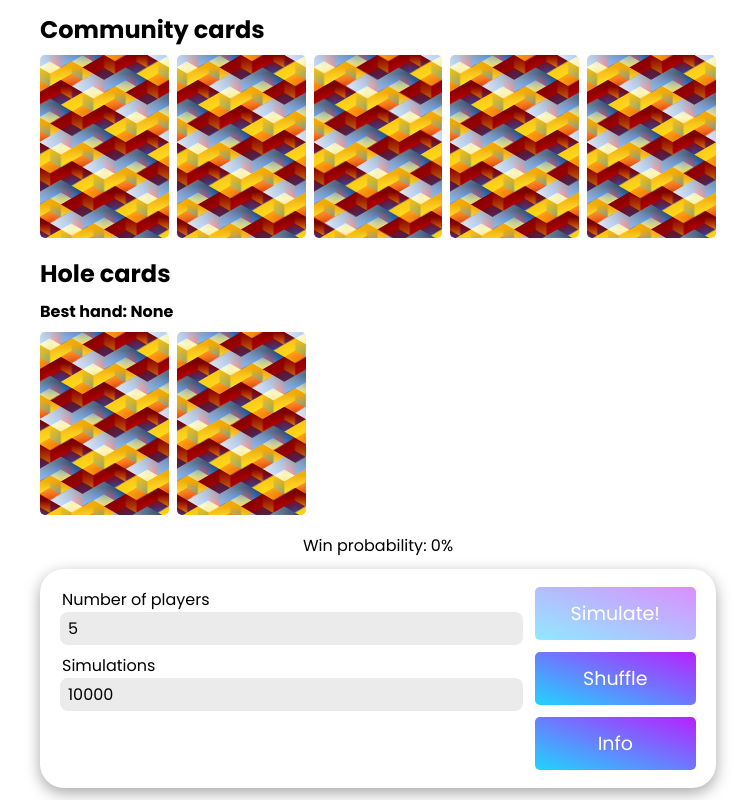
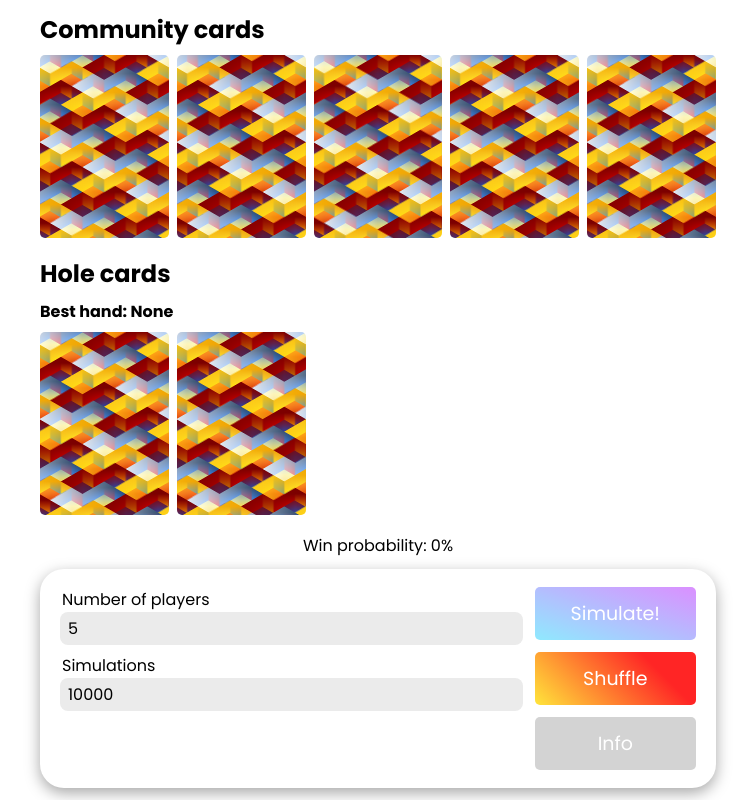
Before and after one commit to mariusbrataas/pokersim, a React (Create React App) app: page / in a window 1280 px wide. Shown: the whole page, without its empty margins (262-1017 px from the left). Built offline with nearby package versions, Linux system fonts and the light colour scheme.

Commit message:
Improve buttons

```diff
--- a/src/App.module.scss
+++ b/src/App.module.scss
@@ -182,7 +182,7 @@
 }
 
 .infoModal {
-  gap: 2px;
+  gap: 2px !important;
 
   ol,
   ul {
--- a/src/App.tsx
+++ b/src/App.tsx
@@ -225,6 +225,10 @@ function App() {
                 ></span>
               </button>
               <button
+                style={{
+                  backgroundColor: '#FFE53B',
+                  backgroundImage: `linear-gradient(45deg, #FFE53B 0%, #FF2525 74%)`
+                }}
                 className={styles.progressButton}
                 onClick={() => {
                   const deck = new Deck();
@@ -240,6 +244,7 @@ function App() {
                 Shuffle
               </button>
               <button
+                style={{ background: 'lightgray' }}
                 className={styles.progressButton}
                 onClick={() => setShowInfo(true)}
               >
```
